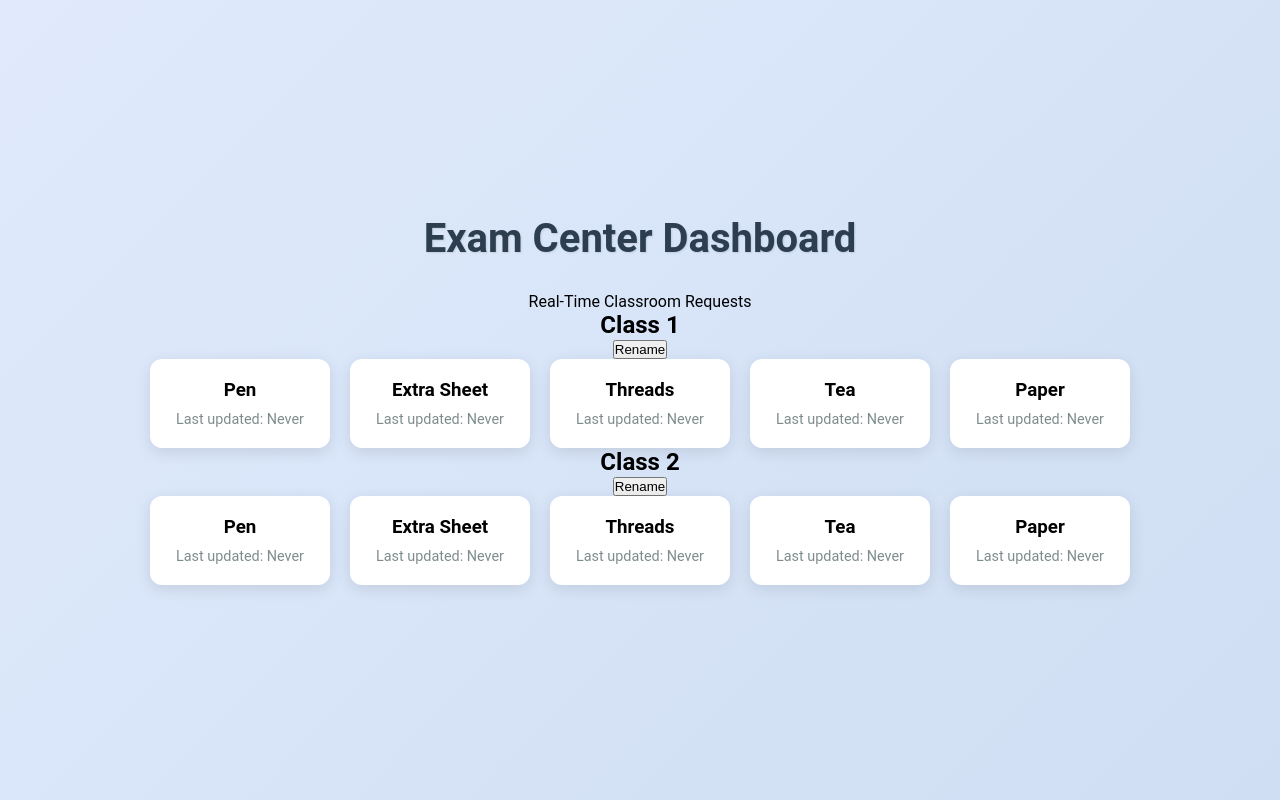
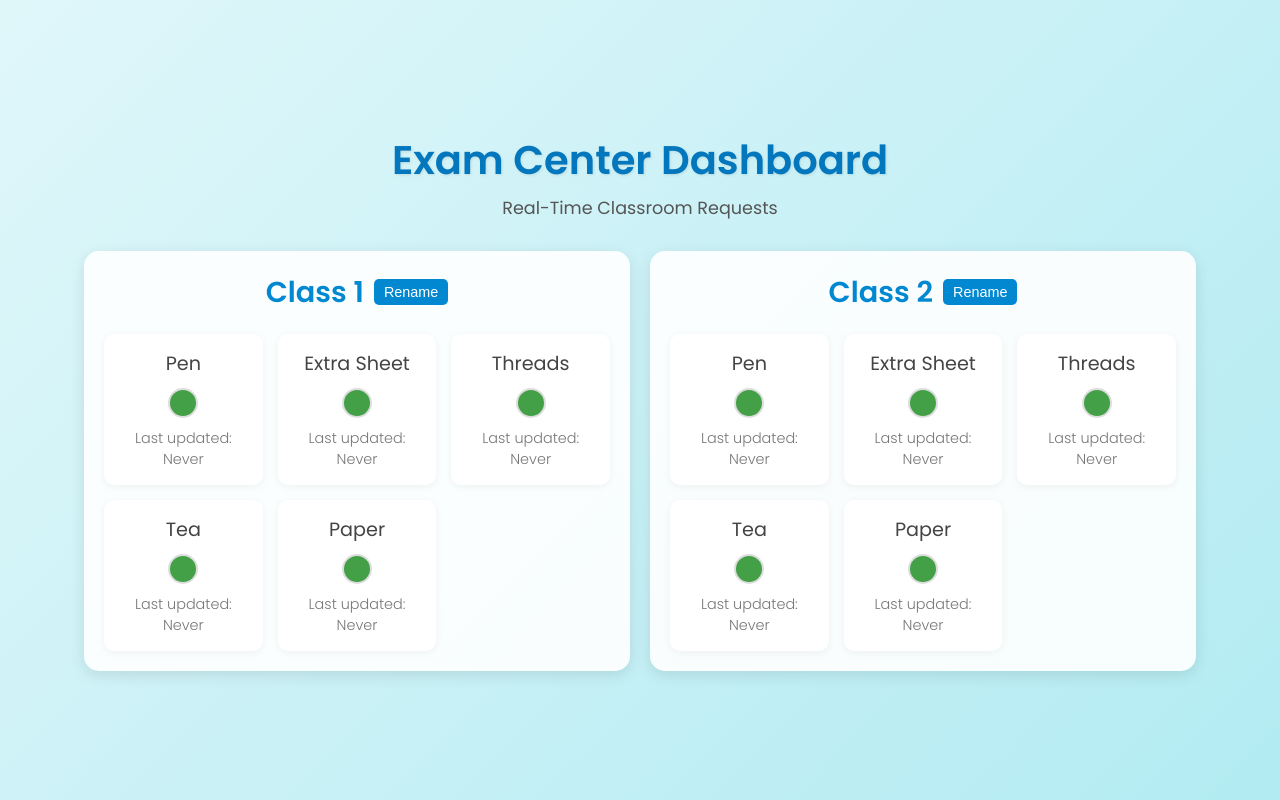
Before and after one commit to codewhizamit/Dashboard, a plain HTML site: page index.html in a window 1280 px wide. Drawn offline with Linux system fonts and the light colour scheme; no server answers.

Commit message:
Update styles.css

```diff
--- a/styles.css
+++ b/styles.css
@@ -5,73 +5,142 @@
 }
 
 body {
-    font-family: 'Roboto', sans-serif;
-    background: linear-gradient(135deg, #e0eafc, #cfdef3);
+  font-family: 'Poppins', sans-serif;
+  background: linear-gradient(135deg, #e0f7fa, #b2ebf2);
   min-height: 100vh;
   display: flex;
   justify-content: center;
   align-items: center;
+  color: #333;
 }
 
 .container {
-    text-align: center;
+  max-width: 1200px;
+  width: 90%;
   padding: 20px;
 }
 
+header {
+  text-align: center;
+  margin-bottom: 30px;
+}
+
 h1 {
-    color: #2c3e50;
   font-size: 2.5em;
-    margin-bottom: 30px;
-    text-shadow: 1px 1px 2px rgba(0, 0, 0, 0.1);
+  font-weight: 600;
+  color: #0277bd;
+  text-shadow: 1px 1px 3px rgba(0, 0, 0, 0.1);
+}
+
+header p {
+  font-size: 1.1em;
+  color: #555;
+  margin-top: 5px;
+}
+
+.class-container {
+  display: flex;
+  justify-content: space-between;
+  gap: 20px;
+  flex-wrap: wrap;
+}
+
+.class-section {
+  flex: 1;
+  min-width: 300px;
+  background: rgba(255, 255, 255, 0.9);
+  border-radius: 15px;
+  padding: 20px;
+  box-shadow: 0 4px 15px rgba(0, 0, 0, 0.1);
+}
+
+.class-header {
+  display: flex;
+  align-items: center;
+  justify-content: center;
+  gap: 10px;
+  margin-bottom: 20px;
+}
+
+h2 {
+  font-size: 1.8em;
+  color: #0288d1;
+}
+
+.rename-btn {
+  background-color: #0288d1;
+  color: white;
+  border: none;
+  padding: 5px 10px;
+  border-radius: 5px;
+  cursor: pointer;
+  font-size: 0.9em;
+  transition: background-color 0.3s ease, transform 0.2s ease;
+}
+
+.rename-btn:hover {
+  background-color: #0277bd;
+  transform: scale(1.05);
 }
 
 .dashboard {
   display: grid;
-    grid-template-columns: repeat(auto-fit, minmax(180px, 1fr));
-    gap: 20px;
-    max-width: 1200px;
-    margin: 0 auto;
+  grid-template-columns: repeat(auto-fit, minmax(120px, 1fr));
+  gap: 15px;
 }
 
 .card {
   background: #fff;
-    border-radius: 12px;
-    padding: 20px;
-    box-shadow: 0 4px 15px rgba(0, 0, 0, 0.1);
+  border-radius: 10px;
+  padding: 15px;
+  text-align: center;
+  box-shadow: 0 2px 8px rgba(0, 0, 0, 0.05);
   transition: transform 0.3s ease, box-shadow 0.3s ease;
 }
 
 .card:hover {
   transform: translateY(-5px);
-    box-shadow: 0 6px 20px rgba(0, 0, 0, 0.15);
+  box-shadow: 0 5px 15px rgba(0, 0, 0, 0.15);
 }
 
-  .card h2 {
+h3 {
   font-size: 1.2em;
-    color: #34495e;
+  font-weight: 400;
+  color: #444;
   margin-bottom: 10px;
 }
 
-  .status {
-    width: 40px;
-    height: 40px;
+.status-circle {
+  width: 30px;
+  height: 30px;
   border-radius: 50%;
-    margin: 10px auto;
+  margin: 0 auto 10px;
   border: 2px solid #ddd;
-    transition: background-color 0.3s ease;
+  transition: background-color 0.5s ease, transform 0.3s ease;
 }
 
-  .available {
-    background-color: #00cc00;
+.status-circle.requested {
+  background-color: #e53935;
+  transform: scale(1.1);
 }
 
-  .requested {
-    background-color: #ff3333;
+.status-circle.available {
+  background-color: #43a047;
 }
 
 .timestamp {
   font-size: 0.9em;
-    color: #7f8c8d;
-    margin-top: 10px;
-    word-wrap: break-word;
+  color: #777;
+  font-weight: 300;
 }
+
+/* Responsive adjustments */
+@media (max-width: 600px) {
+  .class-container {
+    flex-direction: column;
+    gap: 30px;
+  }
+  .class-section {
+    width: 100%;
+  }
+}
```
Lines whose indentation alone changed are shown as unchanged.
